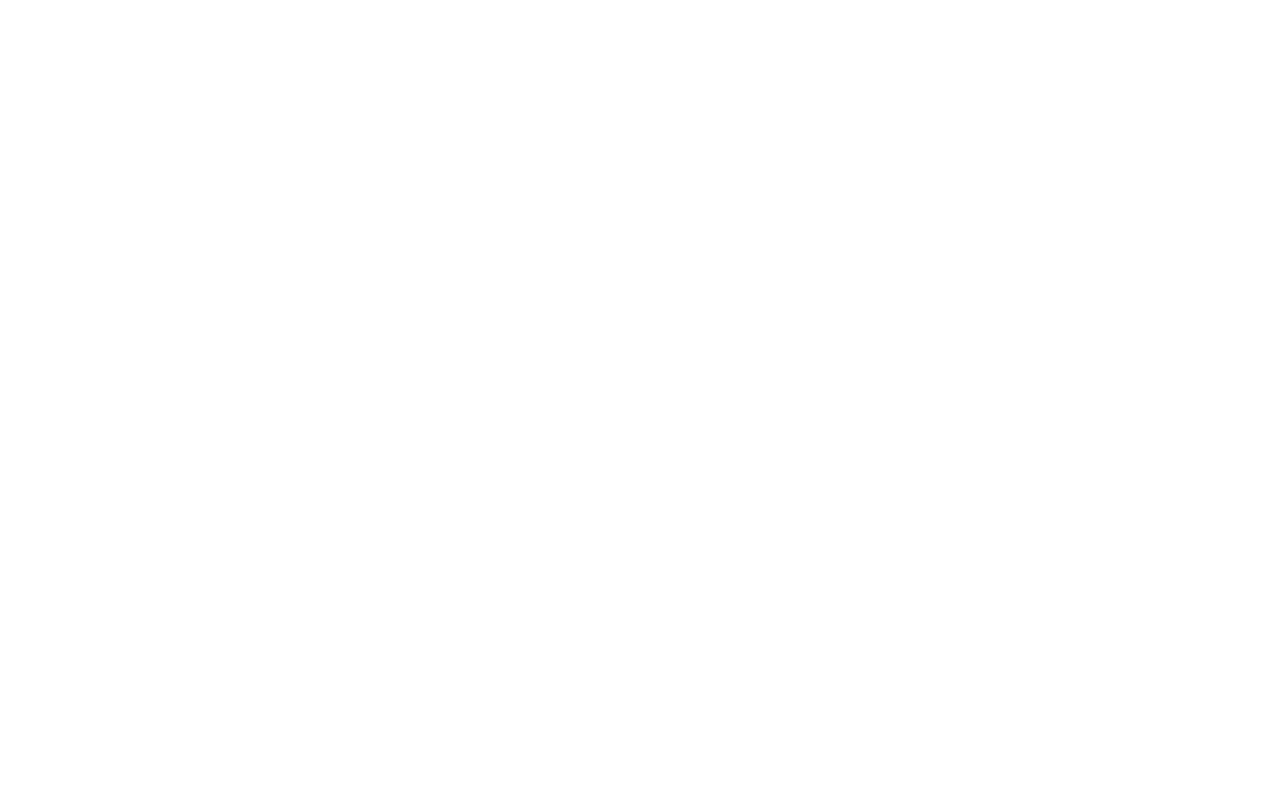
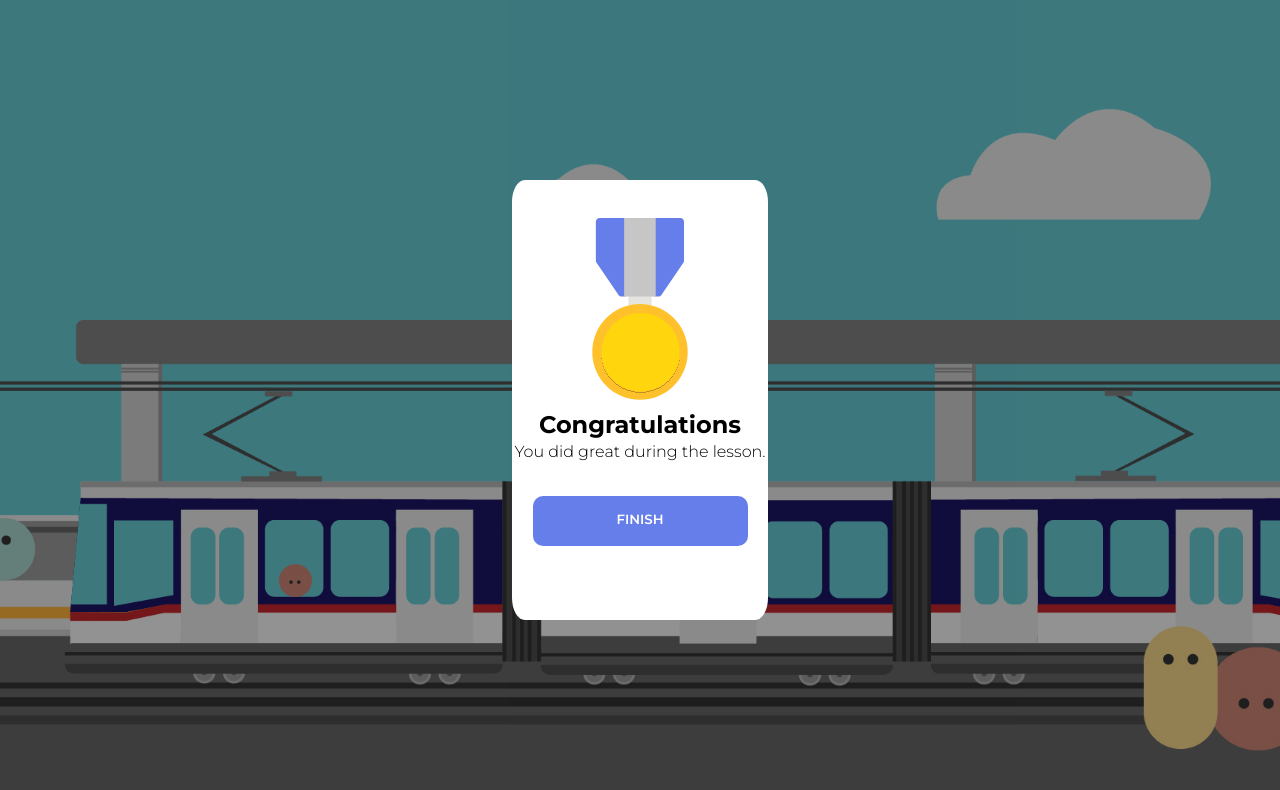
Before and after one commit to geromeandrew/HAILS, a React (Create React App) app in the folder frontend/: page /complete in a window 1280 px wide. Before the commit this address had no page. Shown: the top 790 px of the page. Built offline with nearby package versions, Linux system fonts and the light colour scheme.

Commit message:
Completion Page
Created a page when the game is completed.  Connected it to the last station id. Created a function for the finish button in the congrats.js

```diff
--- a/frontend/src/App.js
+++ b/frontend/src/App.js
@@ -20,6 +20,7 @@
 import TryAgain from './pages/lettergame/TryAgain';
 import LoginFormat from './pages/LoginFormat';
 import ImageClassify from './pages/lettergame/ImageClassify';
+import Complete from './pages/lettergame/Complete';
 
 function App() {
   return (
@@ -47,6 +48,7 @@
               <Route path='/displayconfirm/:id' element={<DisplayConfirm/>} />
               <Route path='/try-again/:id' element={<TryAgain/>} />
               <Route path='/loginformat' element={<LoginFormat/>} />
+              <Route path='/complete' element={<Complete/>}/>
             </Routes>
           </Router>
         </div>
--- a/frontend/src/components/Congrats.js
+++ b/frontend/src/components/Congrats.js
@@ -1,13 +1,16 @@
 import React from 'react'
 import medal from '../assets/images/medal.svg'
+import { useNavigate } from "react-router-dom";
 
 function Congrats() {
+  const navigate = useNavigate();
+
   return (
     <div className='div-congrats'>
-        <img src={medal} />
+        <img src={medal} alt='medal' />
         <h2>Congratulations</h2>
         <p>You did great during the lesson.</p>
-        <button className='start-learning'>FINISH</button>
+        <button onClick={() => navigate("/course")} className='start-learning'>FINISH</button>
     </div>
   )
 }
--- a/frontend/src/pages/Settings.js
+++ b/frontend/src/pages/Settings.js
@@ -1,6 +1,4 @@
 import React from 'react'
-import Congrats from '../components/Congrats';
-
 import Navbar from '../components/Navbar';
 
 function Statistics() {
@@ -10,7 +8,6 @@
     <div className='settings'>
       <h1>Settings</h1>
     </div>
-    <Congrats />
     </>
   )
 }
--- /dev/null
+++ b/frontend/src/pages/lettergame/Complete.js
@@ -0,0 +1,16 @@
+import React from 'react'
+import Congrats from '../../components/Congrats';
+import Backdrop from '../../components/Backdrop';
+import LetterGameBackground from '../../components/LetterGameBackground';
+
+function Complete() {
+  return (
+    <div>
+        <LetterGameBackground/>
+        <Backdrop/>
+        <Congrats/>
+    </div>
+  )
+}
+
+export default Complete
--- a/frontend/src/pages/lettergame/DisplayConfirm.js
+++ b/frontend/src/pages/lettergame/DisplayConfirm.js
@@ -49,25 +49,28 @@
 
         {answer === ans.body ? (
           <>
+            <Link
+              to={pk >= 13 ? "/complete/" : "/quiz-game/" + (pk + 1)}
+            >
               <button
                 onClick={() => {
                   updatePk(pk + 1);
                   console.log("click" + pk);
                   resetPrediction("");
-              }}
+                }} className="guess"
               >
-              <Link to={"/quiz-game/" + (pk + 1)} className="guess">
                 Confirm
+              </button>
             </Link>
-            </button>
           </>
         ) : (
           <>
-            <button>
-              <Link to={"/try-again/" + pk} className="guess">
+            <Link to={"/try-again/" + pk} >
+              <button className="guess">
                 Confirm
+              </button>
             </Link>
-            </button>
+
           </>
         )}
       </div>
```
Lines whose indentation alone changed are shown as unchanged.
